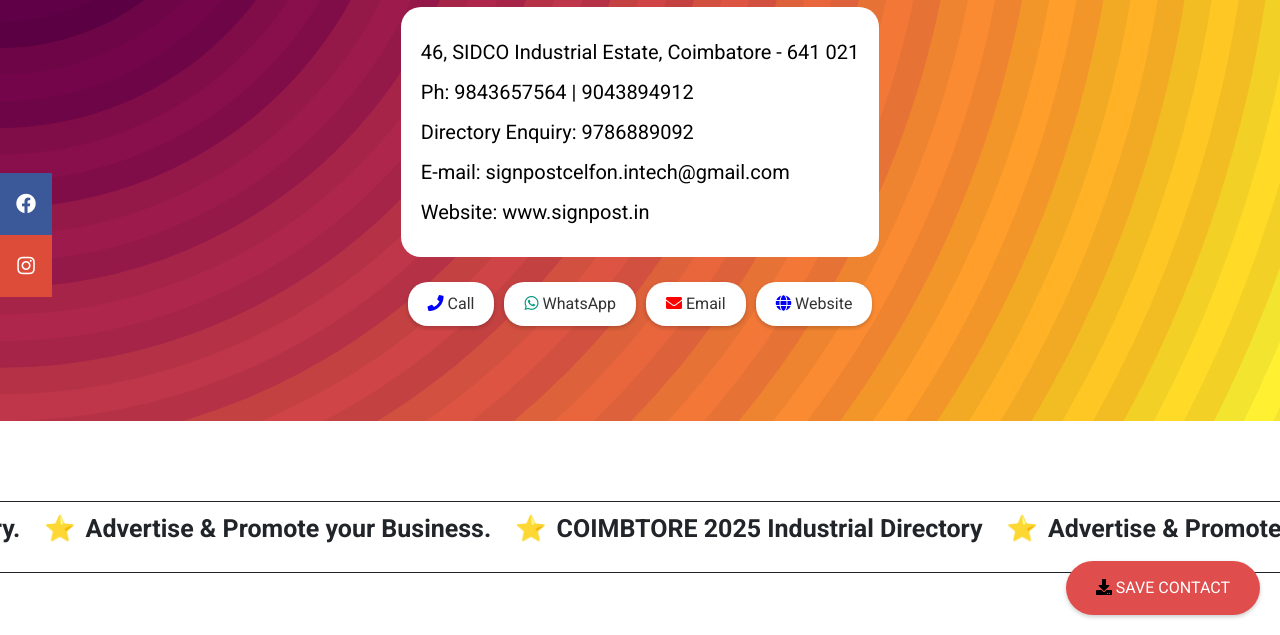
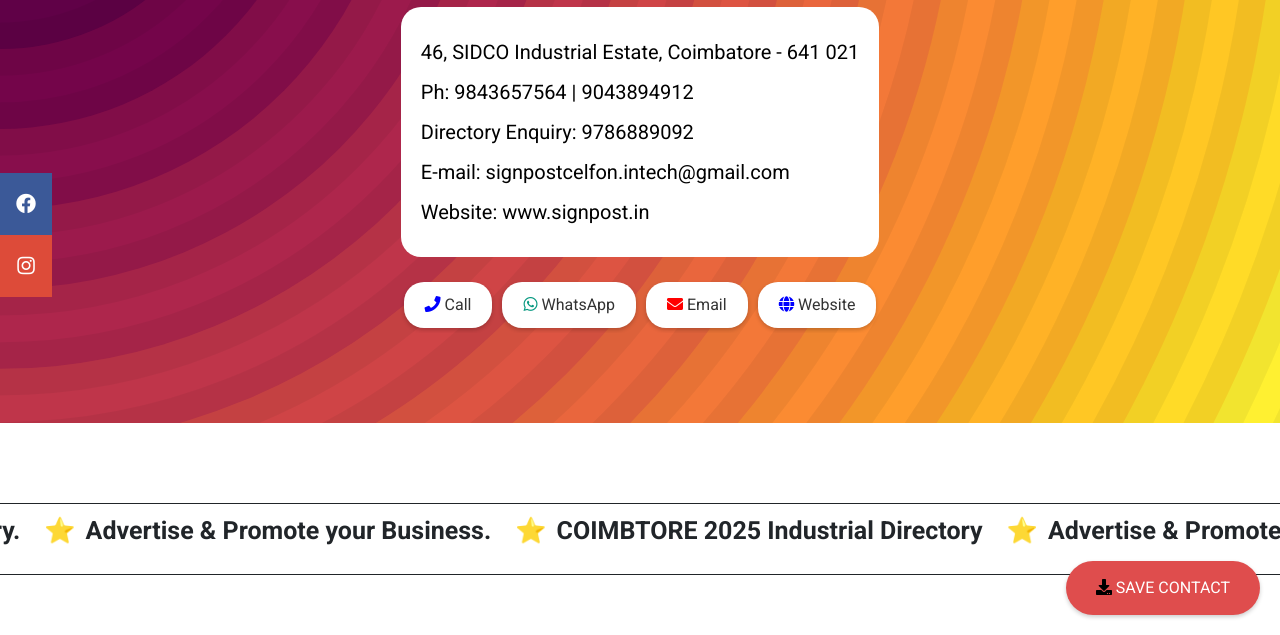
Before and after one commit to krishnan681/Final-out-3, a plain HTML site: page index.html in a window 1280 px wide. Shown: the part 165-800 px from the top of the page. Drawn offline with nearby package versions, Linux system fonts and the light colour scheme.

Commit message:
applied class for button

```diff
--- a/index.html
+++ b/index.html
@@ -30,10 +30,10 @@
         </div>
         <!-- <p>Where Hospitality Comes Naturally</p> -->
         <div class="buttons">
-            <a href="tel:+91 9043894912"><i class="fas fa-phone" style="color: blue;" ></i> Call</a>
-            <a href="https://wa.me/9043894912"><i class="fab fa-whatsapp" style="color: #089981;"></i> WhatsApp</a>
-            <a href="mailto:signpostcelfon.intech@gmail.com"><i class="fas fa-envelope" style="color: red;"></i> Email</a>
-            <a href="https://celfon5g.in/"><i class="fas fa-globe " style="color: blue;"></i> Website</a>
+            <a href="tel:+91 9043894912" class="btn" ><i class="fas fa-phone" style="color: blue;" ></i> Call</a>
+            <a href="https://wa.me/9043894912" class="btn" ><i class="fab fa-whatsapp" style="color: #089981;"></i> WhatsApp</a>
+            <a href="mailto:signpostcelfon.intech@gmail.com" class="btn"><i class="fas fa-envelope" style="color: red;"></i> Email</a>
+            <a href="https://celfon5g.in/" class="btn"><i class="fas fa-globe " style="color: blue;"></i> Website</a>
             <!-- <a href="#"><i class="fas fa-star"></i> PlayStore</a> -->
         </div>
     </div>
--- a/style.css
+++ b/style.css
@@ -114,11 +114,7 @@ body {
         font-size: 2px;
     }
  }
-@media (max-width: 576px) {
-    .buttons a{
-        font-size: 2px;
-    }
- }
+
 
 
 
```
